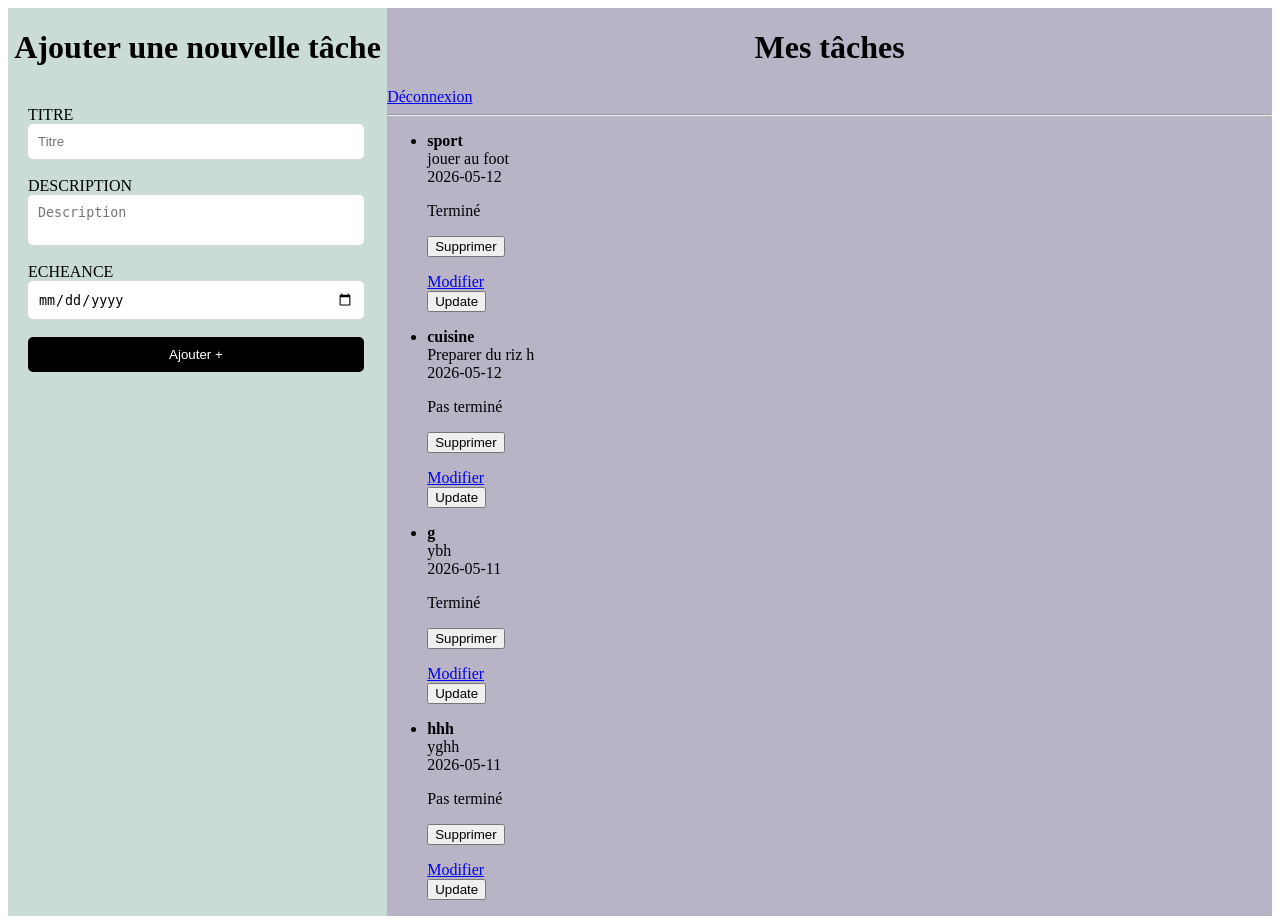
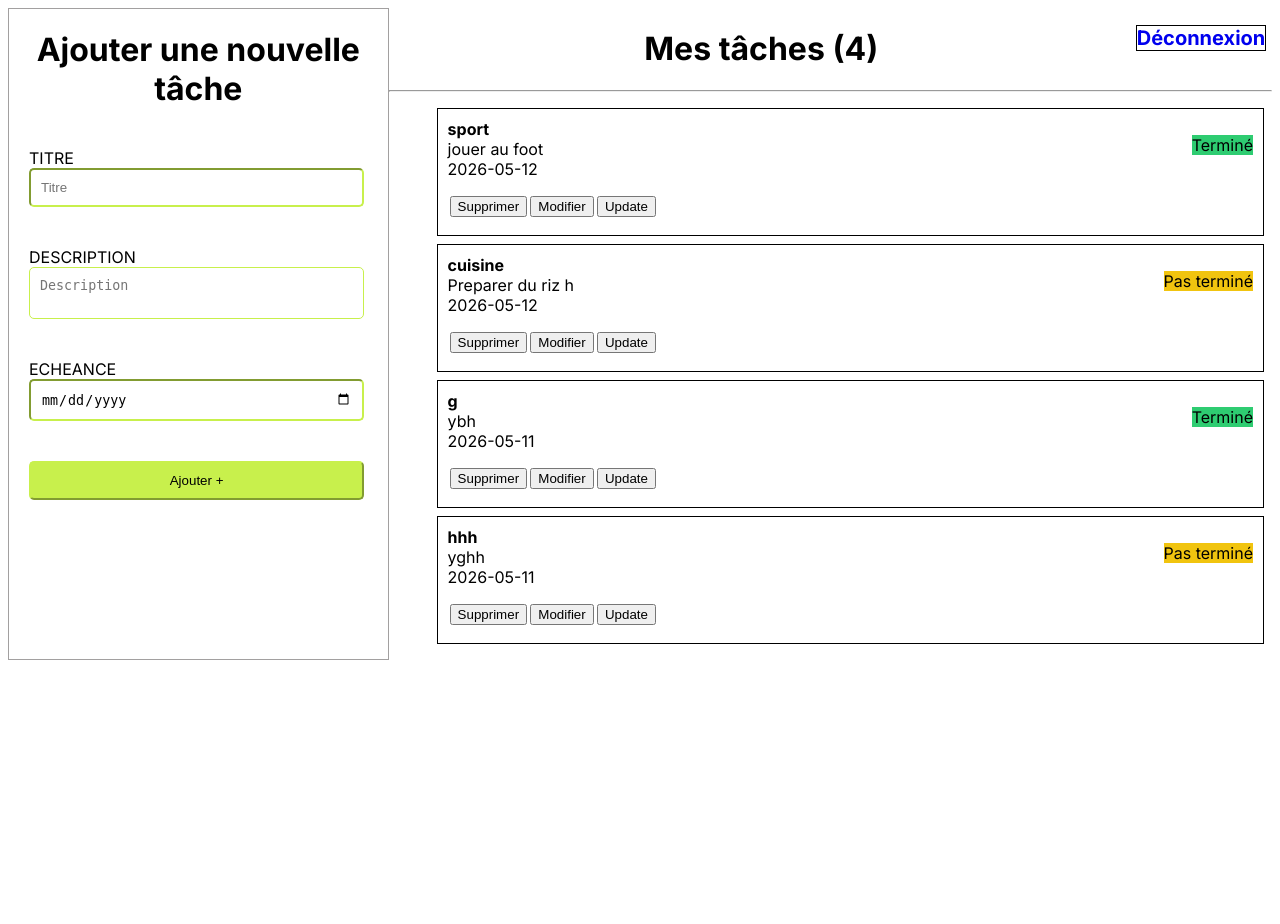
Before and after one commit to Joach27/training, a Flask app: page / in a window 1280 px wide. After the commit the page ends 660 px from the top, so only its background shows below. Run offline with Flask 3, Linux system fonts and the light colour scheme; a user stored in the database is signed in; data comes from the database, SQL or seed files in the repository; both versions use the stored data as it was after the commit.

Commit message:
Deuxième ajout

```diff
--- a/app/app.py
+++ b/app/app.py
@@ -65,13 +65,25 @@ def home():
     return render_template('home.html',tasks = tasks)
 
 
-@app.route("/delete/<int:task_id>",methods=["POST"])
+@app.route("/delete/<int:task_id>",methods=["POST","GET"])
 def delete(task_id):
+
+    if "user_id" not in session:
+        return redirect(url_for("login"))
+
     task = Task.query.get_or_404(task_id)
-    if task:
-        db.session.delete(task)
-        db.session.commit()
+
+    if task.user_id != session["user_id"]:
+        flash("Action non autorisée", "error")
+        return redirect(url_for("home"))
+
+    db.session.delete(task)
+    db.session.commit()
+
+    flash("Tâche supprimée", "success")
+
     return redirect(url_for("home"))
+
 
 @app.route("/toggle/<int:task_id>",methods = ["POST"])
 def toggle_done(task_id):
@@ -87,23 +99,32 @@ def toggle_done(task_id):
 
 @app.route("/edit/<int:task_id>",methods=["GET","POST"])
 def update_task(task_id):
+
+    if "user_id" not in session:
+        return redirect(url_for("login"))
+
     task = Task.query.get_or_404(task_id)
+
+    if task.user_id != session["user_id"]:
+        flash("Action non autorisée", "error")
+        return redirect(url_for("home"))
+
     if request.method == "POST":
-        title = request.form.get("title")
-        description = request.form.get("description")
+        task.title = request.form.get("title")
+        task.description = request.form.get("description")
         due_date_str = request.form.get("due_date")
         if due_date_str:
-            due_date = datetime.strptime(due_date_str, "%Y-%m-%d").date()
+            task.due_date = datetime.strptime(due_date_str, "%Y-%m-%d").date()
         else:
-            due_date = None
+            task.due_date = None
 
-        # Appliquer les modifications à l'objet task
-        task.title = title
-        task.description = description
-        task.due_date = due_date
         db.session.commit()
+
+        flash("Tâche mise à jour", "success")
+
         return redirect(url_for("home"))
-    return render_template("edit_task.html",task = task)
+
+    return render_template("edit_task.html", task=task)
 
 
 #Inscription
--- /dev/null
+++ b/app/static/home.css
@@ -0,0 +1,99 @@
+
+ @import url('https://fonts.googleapis.com/css2?family=Inter:ital,opsz,wght@0,14..32,100..900;1,14..32,100..900&display=swap');
+
+ body{
+    font-family: "Inter", sans-serif;
+
+ }
+
+
+ .container{
+            display: flex;
+            height: auto;
+
+       }
+
+       .left{
+            width: 30%;
+
+            border: 0.5px solid rgb(162, 160, 160);
+       }
+
+       .right{
+            width: 70%;
+
+       }
+        h1{
+            text-align: center;
+
+        }
+
+        input,textarea, .form1 button{
+            border-color: #c8f04c;
+            border-radius: 5px;
+            padding: 10px;
+            width: 99%;
+            outline: none;
+
+        }
+
+        .form1 button{
+            background-color: #c8f04c;
+            color: black;
+            cursor: pointer;
+            transition: 0.5s;
+        }
+
+        textarea{
+            resize: none;
+        }
+
+
+        .form1{
+            margin: 20px;
+            margin-top: 40px;
+
+        }
+        .deconnexion{
+            position: relative;
+            left: 250px;
+            bottom: 15px;
+            text-align: right;
+            font-size: 20px;
+            border: 1px solid black;
+        }
+        .task-action {
+            display: flex;
+            width: 25%;
+            border: none solid black;
+            padding: 2px;
+            border-radius: 5px;
+            justify-content: space-between;
+            margin-top: 15px;
+            position: relative;
+            margin-left: 10px;
+            cursor: pointer;
+
+
+
+        }
+
+        .task-content{
+            display: flex;
+            justify-content: space-between;
+            margin-right: 10px;
+            margin-top: 10px;
+        }
+
+        li{
+            border: 1px solid black;
+            margin: 8px;
+            list-style: none;
+        }
+
+        .task-head{
+            margin-left: 10px;
+        }
+        a{
+            text-decoration: none;
+        }
--- a/app/templates/home.html
+++ b/app/templates/home.html
@@ -2,6 +2,8 @@
 <head>
     <meta charset="UTF-8">
     <meta name="viewport" content="width=device-width, initial-scale=1.0">
+    <link rel="stylesheet" href="{{url_for('static', filename = 'home.css')}}">
+
     <title>To do list</title>
 </head>
 <body>
@@ -15,39 +17,50 @@
                     <div class="form1">
                         <label for="">TITRE</label><br>
                         <input type="text" name="title" placeholder="Titre" required>
-                        <br><br>
+                        <br><br><br>
                         <label for="">DESCRIPTION</label><br>
                         <textarea type="text" name="description" placeholder="Description"></textarea>
-                        <br><br>
+                        <br><br><br>
                         <label for="">ECHEANCE</label><br>
                         <input type="date" name="due_date" placeholder="">
-                        <br><br>
+                        <br><br><br>
                         <button type="submit">Ajouter +</button>
                     </div>
                 </form>
         </div>
 
         <div class="right">
-            <h1 class="h1">Mes tâches</h1> <a class="deconnexion" href="{{url_for('logout')}}">Déconnexion</a> <hr>
+
+            <h1 class="h1">Mes tâches ({{ tasks|length }}) <a class="deconnexion" href="{{url_for('logout')}}">Déconnexion</a></h1>  <hr>
             <ul>
                 {% for task in tasks %}
                     <li>
+                        <div class="task-content">
+                            <div class="task-head">
                                 <strong>{{task.title}}</strong> <br>
                                 {{task.description}} <br>
                                 {{task.due_date}}
+                            </div>
+                            <div class="task-done">
                                 {% if task.done == False%}
-                        <p>Pas terminé</p>
+                                <p style="background-color: #F1C40F;">Pas terminé</p>
                                 {% else %}
-                        <p>Terminé</p>
+                                <p style="background-color: #2ECC71;">Terminé</p>
                                 {% endif %}
+                            </div>
+                        </div>
+                        <div class="task-action">
+
                                 <form action="{{url_for('delete',task_id = task.id)}}" method="POST">
                                     <button>Supprimer</button>
                                 </form>
-                        <a href="{{ url_for('update_task', task_id = task.id) }}">Modifier</a>
+                                <form action="{{ url_for('update_task', task_id = task.id) }}" method ="GET">
+                                    <button>Modifier</button></form>
                                 <form action="{{url_for('toggle_done',task_id = task.id)}}" method="POST">
                                     <button>Update</button>
                                 </form>
 
+                        </div>
                     </li>
                 {% endfor %}
             </ul>
@@ -55,52 +68,6 @@
     </div>
 
     <style>
-        .container{
-            display: flex;
-            height: auto;
-
-       }
-
-       .left{
-            width: 30%;
-            background-color: rgb(202, 220, 213);
-       }
-
-       .right{
-            width: 70%;
-            background-color: rgb(185, 179, 198);
-       }
-        h1{
-            text-align: center;
-        }
-
-        input,textarea, .form1 button{
-            border: none;
-            border-radius: 5px;
-            padding: 10px;
-            width: 99%;
-
-        }
-
-        .form1 button{
-            background-color: black;
-            color: white;
-        }
-
-        textarea{
-            resize: none;
-        }
-
-
-        .form1{
-            margin: 20px;
-            margin-top: 40px;
-
-        }
-        .deconnexion{
-            text-align: right;
-        }
-
 
     </style>
 </body>
```
Also changed, not shown: app/static/edit_task.css (added, +57 -0 lines), app/static/login.css (added, +72 -0 lines), app/static/register.css (added, +79 -0 lines), app/templates/edit_task.html (+5 -2 lines), app/templates/login.html (+18 -6 lines), app/templates/register.html (+12 -28 lines), app/instance/db.sqlite. Lines whose indentation alone changed are shown as unchanged.
